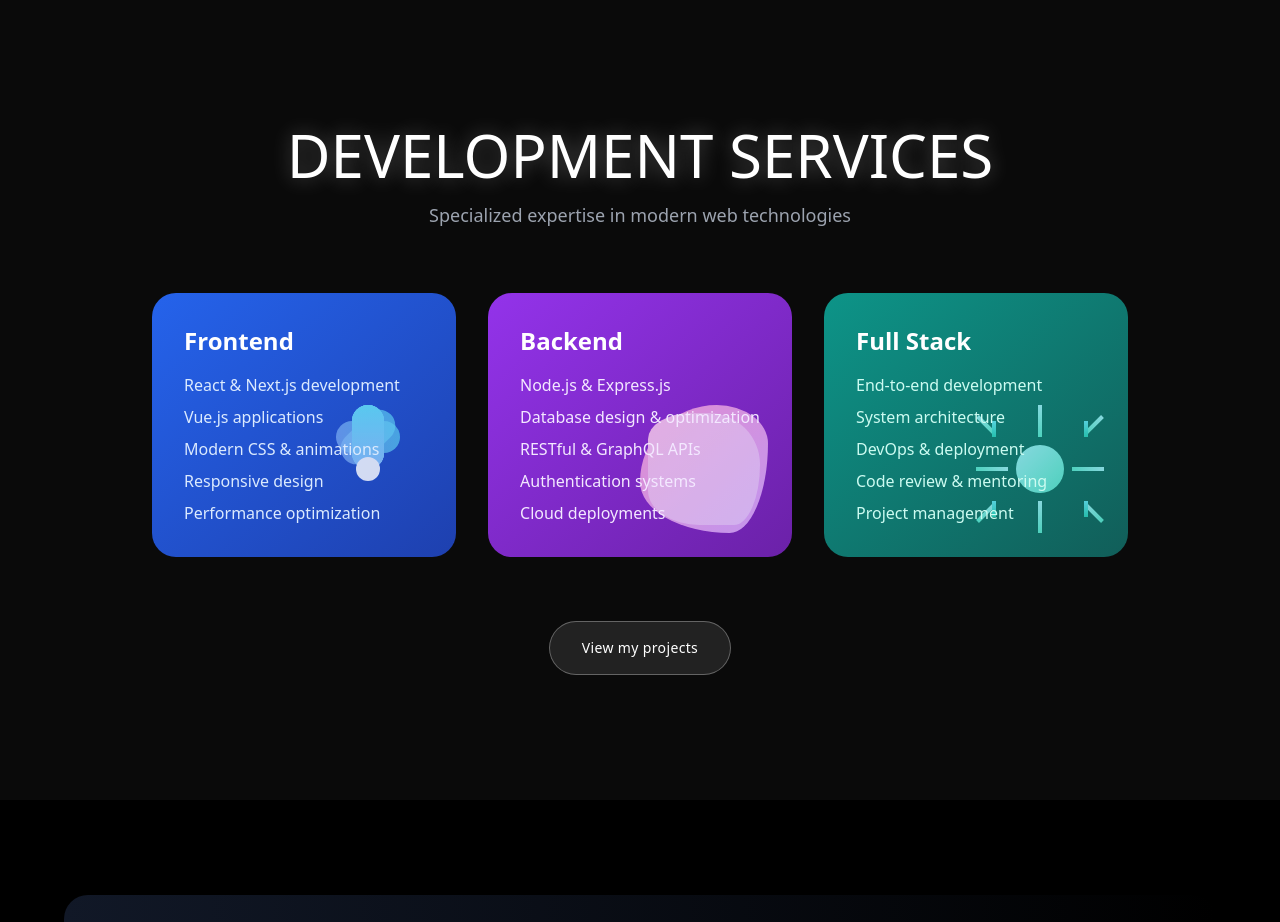
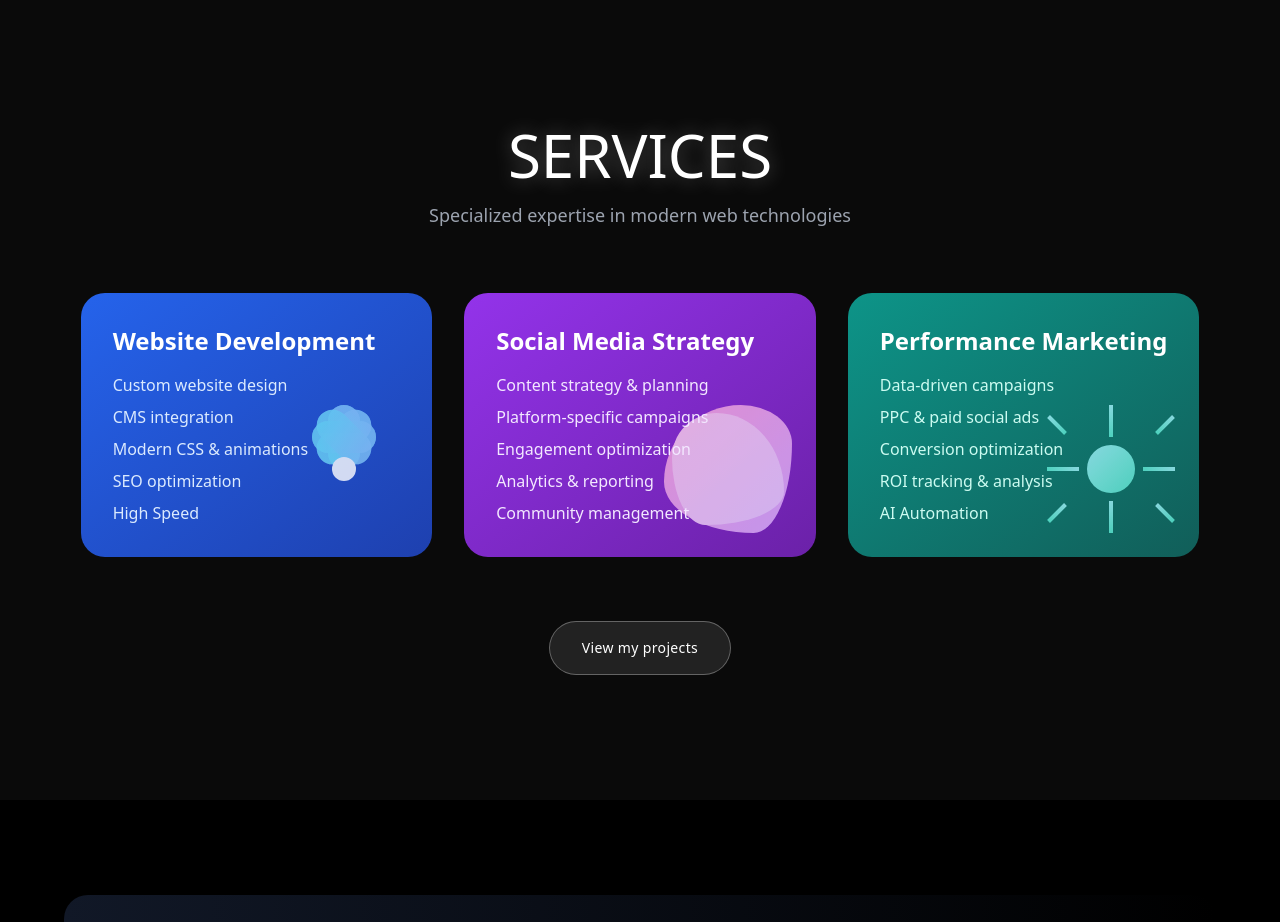
Before and after one commit to shubhampra036/My-live-, a website: page index.html in a window 1280 px wide. Shown: the part 1600-2522 px from the top of the page. Drawn offline with nearby package versions, Linux system fonts and the light colour scheme.

Commit message:
Update index.html

```diff
--- a/index.html
+++ b/index.html
@@ -208,125 +208,126 @@
 
 
     <!-- Services/Skills Section -->
+    <!-- Services/Skills Section -->
  <section id="services" class="min-h-screen flex items-center justify-center py-20 px-8 relative">
     <div class="max-w-7xl mx-auto">
+
         <!-- Section Header -->
         <div class="text-center mb-16">
             <h2 class="text-4xl md:text-6xl font-light mb-4 text-glow">
-                    DEVELOPMENT SERVICES
+                SERVICES
             </h2>
             <p class="text-gray-400 text-lg font-light">
                 Specialized expertise in modern web technologies
             </p>
         </div>
 
-            <!-- Services Grid -->
+        <!-- Services Wrapper with Gradient Background -->
+        <div class="">
+
+            <!-- Grid -->
             <div class="grid md:grid-cols-3 gap-8">
+
                 <!-- Frontend Development Card -->
                 <div class="group relative bg-gradient-to-br from-blue-600 to-blue-800 rounded-3xl p-8 overflow-hidden transition-transform duration-500 hover:scale-105 cursor-pointer">
-                    <!-- 3D Shape - Flower-like -->
+
+                    <!-- Flower Shape -->
                     <div class="absolute bottom-6 right-6 w-32 h-32 opacity-80">
                         <div class="relative w-full h-full">
-                            <!-- Petals -->
                             <div class="absolute inset-0">
                                 <div class="absolute top-0 left-1/2 w-8 h-16 bg-gradient-to-b from-cyan-300 to-blue-300 rounded-full transform -translate-x-1/2 rotate-0 opacity-70"></div>
-                                <div class="absolute top-0 left-1/2 w-8 h-16 bg-gradient-to-b from-cyan-300 to-blue-300 rounded-full transform -translate-x-1/2 rotate-45 opacity-70"></div>
-                                <div class="absolute top-0 left-1/2 w-8 h-16 bg-gradient-to-b from-cyan-300 to-blue-300 rounded-full transform -translate-x-1/2 rotate-90 opacity-70"></div>
-                                <div class="absolute top-0 left-1/2 w-8 h-16 bg-gradient-to-b from-cyan-300 to-blue-300 rounded-full transform -translate-x-1/2 rotate-135 opacity-70"></div>
-                                <div class="absolute top-0 left-1/2 w-8 h-16 bg-gradient-to-b from-cyan-300 to-blue-300 rounded-full transform -translate-x-1/2 rotate-180 opacity-70"></div>
-                                <div class="absolute top-0 left-1/2 w-8 h-16 bg-gradient-to-b from-cyan-300 to-blue-300 rounded-full transform -translate-x-1/2 rotate-225 opacity-70"></div>
-                                <div class="absolute top-0 left-1/2 w-8 h-16 bg-gradient-to-b from-cyan-300 to-blue-300 rounded-full transform -translate-x-1/2 rotate-270 opacity-70"></div>
-                                <div class="absolute top-0 left-1/2 w-8 h-16 bg-gradient-to-b from-cyan-300 to-blue-300 rounded-full transform -translate-x-1/2 rotate-315 opacity-70"></div>
+                                <div class="absolute top-0 left-1/2 w-8 h-16 bg-gradient-to-b from-cyan-300 to-blue-300 rounded-full opacity-70" style="transform: translateX(-50%) rotate(45deg);"></div>
+                                <div class="absolute top-0 left-1/2 w-8 h-16 bg-gradient-to-b from-cyan-300 to-blue-300 rounded-full opacity-70" style="transform: translateX(-50%) rotate(90deg);"></div>
+                                <div class="absolute top-0 left-1/2 w-8 h-16 bg-gradient-to-b from-cyan-300 to-blue-300 rounded-full opacity-70" style="transform: translateX(-50%) rotate(135deg);"></div>
+                                <div class="absolute top-0 left-1/2 w-8 h-16 bg-gradient-to-b from-cyan-300 to-blue-300 rounded-full opacity-70" style="transform: translateX(-50%) rotate(180deg);"></div>
+                                <div class="absolute top-0 left-1/2 w-8 h-16 bg-gradient-to-b from-cyan-300 to-blue-300 rounded-full opacity-70" style="transform: translateX(-50%) rotate(225deg);"></div>
+                                <div class="absolute top-0 left-1/2 w-8 h-16 bg-gradient-to-b from-cyan-300 to-blue-300 rounded-full opacity-70" style="transform: translateX(-50%) rotate(270deg);"></div>
+                                <div class="absolute top-0 left-1/2 w-8 h-16 bg-gradient-to-b from-cyan-300 to-blue-300 rounded-full opacity-70" style="transform: translateX(-50%) rotate(315deg);"></div>
                             </div>
-                            <!-- Center -->
                             <div class="absolute top-1/2 left-1/2 w-6 h-6 bg-white rounded-full transform -translate-x-1/2 -translate-y-1/2"></div>
                         </div>
                     </div>
 
                     <div class="relative z-10">
-                        <h3 class="text-2xl font-semibold text-white mb-4">Frontend</h3>
+                        <h3 class="text-2xl font-semibold text-white mb-4">Website Development</h3>
                         <ul class="text-blue-100 space-y-2 font-light">
-                            <li>React & Next.js development</li>
-                            <li>Vue.js applications</li>
+                            <li>Custom website design</li>
+                            <li>CMS integration</li>
                             <li>Modern CSS & animations</li>
-                            <li>Responsive design</li>
-                            <li>Performance optimization</li>
+                            <li>SEO optimization</li>
+                            <li>High Speed</li>
                         </ul>
                     </div>
                 </div>
 
                 <!-- Backend Development Card -->
                 <div class="group relative bg-gradient-to-br from-purple-600 to-purple-800 rounded-3xl p-8 overflow-hidden transition-transform duration-500 hover:scale-105 cursor-pointer">
-                    <!-- 3D Shape - Fluid blob -->
+
                     <div class="absolute bottom-6 right-6 w-32 h-32 opacity-80">
                         <div class="relative w-full h-full">
-                            <div class="absolute inset-0 bg-gradient-to-br from-pink-300 to-purple-300 rounded-full transform-gpu animate-pulse"
-                                 style="border-radius: 60% 40% 30% 70% / 60% 30% 70% 40%; animation-duration: 3s;"></div>
-                            <div class="absolute inset-2 bg-gradient-to-tl from-purple-200 to-pink-200 rounded-full transform-gpu"
-                                 style="border-radius: 40% 60% 70% 30% / 40% 70% 30% 60%; animation: morph 4s ease-in-out infinite;"></div>
+                            <div class="absolute inset-0 bg-gradient-to-br from-pink-300 to-purple-300 rounded-full animate-pulse" style="border-radius: 60% 40% 30% 70% / 60% 30% 70% 40%; animation-duration: 3s;"></div>
+                            <div class="absolute inset-2 bg-gradient-to-tl from-purple-200 to-pink-200 rounded-full" style="border-radius: 40% 60% 70% 30% / 40% 70% 30% 60%;"></div>
                         </div>
                     </div>
 
                     <div class="relative z-10">
-                        <h3 class="text-2xl font-semibold text-white mb-4">Backend</h3>
+                        <h3 class="text-2xl font-semibold text-white mb-4">Social Media Strategy</h3>
                         <ul class="text-purple-100 space-y-2 font-light">
-                            <li>Node.js & Express.js</li>
-                            <li>Database design & optimization</li>
-                            <li>RESTful & GraphQL APIs</li>
-                            <li>Authentication systems</li>
-                            <li>Cloud deployments</li>
+                            <li>Content strategy & planning</li>
+                            <li>Platform-specific campaigns</li>
+                            <li>Engagement optimization</li>
+                            <li>Analytics & reporting</li>
+                            <li>Community management</li>
                         </ul>
                     </div>
                 </div>
 
                 <!-- Full Stack Development Card -->
                 <div class="group relative bg-gradient-to-br from-teal-600 to-teal-800 rounded-3xl p-8 overflow-hidden transition-transform duration-500 hover:scale-105 cursor-pointer">
-                    <!-- 3D Shape - Spiky sphere -->
+
                     <div class="absolute bottom-6 right-6 w-32 h-32 opacity-80">
                         <div class="relative w-full h-full flex items-center justify-center">
-                            <!-- Spikes -->
+
                             <div class="absolute inset-0">
                                 <div class="absolute top-0 left-1/2 w-1 h-8 bg-gradient-to-t from-teal-300 to-cyan-200 transform -translate-x-1/2"></div>
-                                <div class="absolute top-2 right-2 w-1 h-6 bg-gradient-to-t from-teal-300 to-cyan-200 transform rotate-45"></div>
+                                <div class="absolute top-2 right-2 w-1 h-6 bg-gradient-to-t from-teal-300 to-cyan-200" style="transform: rotate(45deg);"></div>
                                 <div class="absolute right-0 top-1/2 w-8 h-1 bg-gradient-to-r from-teal-300 to-cyan-200 transform -translate-y-1/2"></div>
-                                <div class="absolute bottom-2 right-2 w-1 h-6 bg-gradient-to-t from-teal-300 to-cyan-200 transform -rotate-45"></div>
+                                <div class="absolute bottom-2 right-2 w-1 h-6 bg-gradient-to-t from-teal-300 to-cyan-200" style="transform: rotate(-45deg);"></div>
                                 <div class="absolute bottom-0 left-1/2 w-1 h-8 bg-gradient-to-t from-teal-300 to-cyan-200 transform -translate-x-1/2"></div>
-                                <div class="absolute bottom-2 left-2 w-1 h-6 bg-gradient-to-t from-teal-300 to-cyan-200 transform rotate-45"></div>
+                                <div class="absolute bottom-2 left-2 w-1 h-6 bg-gradient-to-t from-teal-300 to-cyan-200" style="transform: rotate(45deg);"></div>
                                 <div class="absolute left-0 top-1/2 w-8 h-1 bg-gradient-to-r from-teal-300 to-cyan-200 transform -translate-y-1/2"></div>
-                                <div class="absolute top-2 left-2 w-1 h-6 bg-gradient-to-t from-teal-300 to-cyan-200 transform -rotate-45"></div>
+                                <div class="absolute top-2 left-2 w-1 h-6 bg-gradient-to-t from-teal-300 to-cyan-200" style="transform: rotate(-45deg);"></div>
+                            </div>
 
-                                <!-- More spikes for density -->
-                                <div class="absolute top-4 right-4 w-1 h-4 bg-gradient-to-t from-teal-400 to-cyan-300 transform rotate-30"></div>
-                                <div class="absolute bottom-4 right-4 w-1 h-4 bg-gradient-to-t from-teal-400 to-cyan-300 transform -rotate-30"></div>
-                                <div class="absolute bottom-4 left-4 w-1 h-4 bg-gradient-to-t from-teal-400 to-cyan-300 transform rotate-30"></div>
-                                <div class="absolute top-4 left-4 w-1 h-4 bg-gradient-to-t from-teal-400 to-cyan-300 transform -rotate-30"></div>
-                            </div>
-                            <!-- Center core -->
                             <div class="w-12 h-12 bg-gradient-to-br from-cyan-200 to-teal-300 rounded-full"></div>
                         </div>
                     </div>
 
                     <div class="relative z-10">
-                        <h3 class="text-2xl font-semibold text-white mb-4">Full Stack</h3>
+                        <h3 class="text-2xl font-semibold text-white mb-4">Performance Marketing</h3>
                         <ul class="text-teal-100 space-y-2 font-light">
-                            <li>End-to-end development</li>
-                            <li>System architecture</li>
-                            <li>DevOps & deployment</li>
-                            <li>Code review & mentoring</li>
-                            <li>Project management</li>
+                            <li>Data-driven campaigns</li>
+                            <li>PPC & paid social ads</li>
+                            <li>Conversion optimization</li>
+                            <li>ROI tracking & analysis</li>
+                            <li>AI Automation</li>
                         </ul>
                     </div>
                 </div>
+
+            </div>
         </div>
 
-            <!-- Call to Action -->
+        <!-- CTA -->
         <div class="text-center mt-16">
             <button class="cta-button px-8 py-4 rounded-full text-sm font-medium tracking-wide">
                 View my projects
             </button>
         </div>
+
     </div>
 </section>
+
 <!-- Contact Section -->
 <section id="contact" class="min-h-screen flex items-center justify-center px-6 py-16 bg-black">
   <div class="max-w-6xl w-full bg-gradient-to-r from-gray-900 to-black rounded-3xl p-10 md:p-16 flex flex-col md:flex-row items-center">
```
Lines whose indentation alone changed are shown as unchanged.
